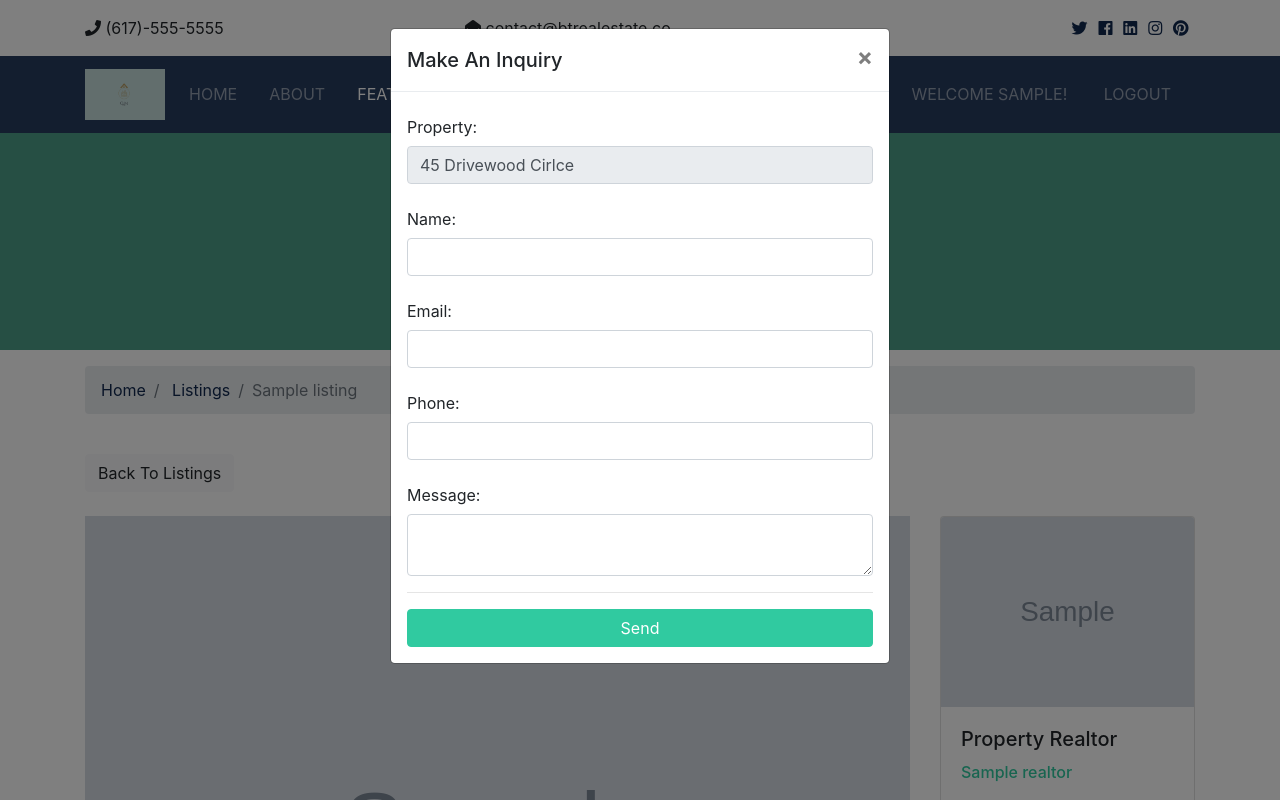
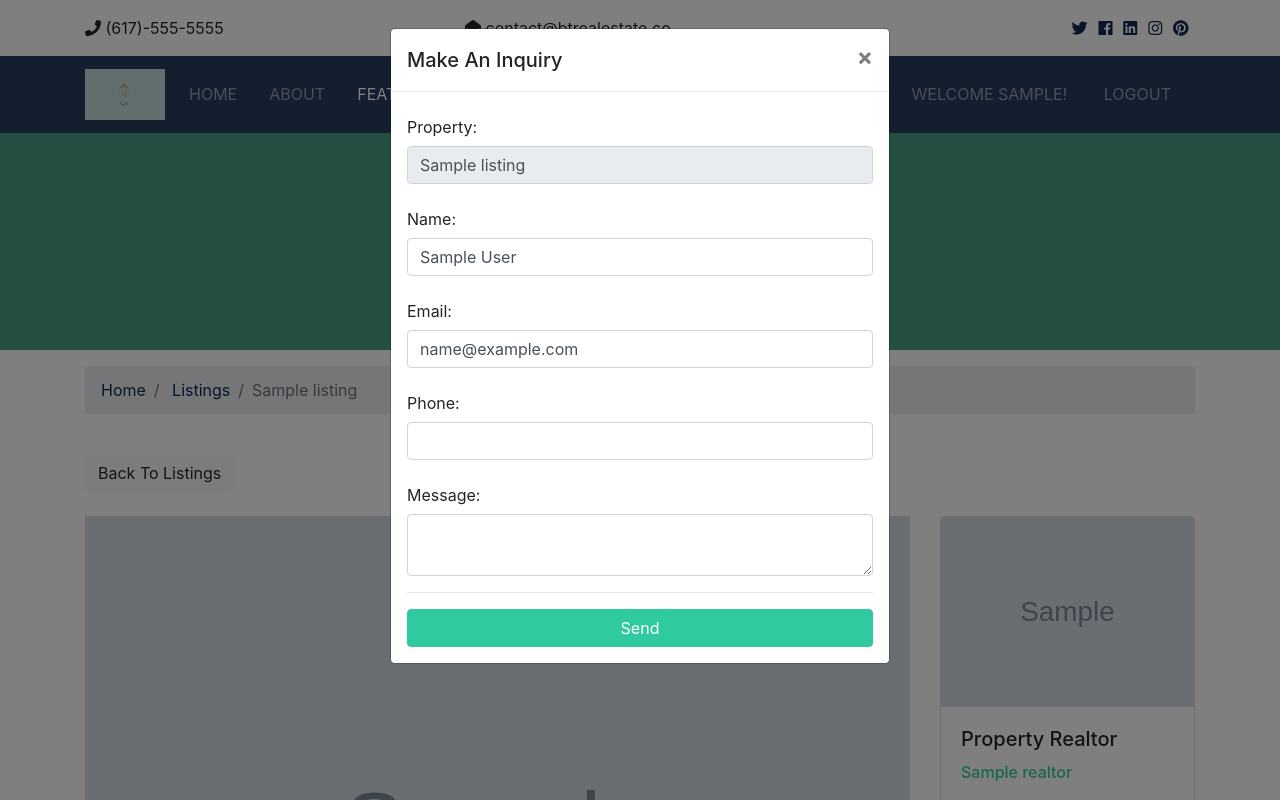
Before and after one commit to qm994/Django-RealEstate, a Django app: page /listings/1 in a window 1280 px wide, after a click on "Make An Inquiry". Run offline with Django 3.2, Linux system fonts and the light colour scheme; a user stored in the database is signed in; tables that the repository leaves empty hold one stand-in row (values such as "Sample post"); grey boxes marked "Sample" are stand-in pictures; some libraries are stand-ins or nearby versions.

Commit message:
contact form prep

```diff
--- /dev/null
+++ b/contacts/urls.py
@@ -0,0 +1,6 @@
+from django.urls import path
+from . import views
+
+urlpatterns = [
+    path('contact', views.contact, name='contact')
+]
--- a/contacts/views.py
+++ b/contacts/views.py
@@ -1,3 +1,4 @@
 from django.shortcuts import render
 
-# Create your views here.
+def contact(request):
+    pass
--- a/realestate/urls.py
+++ b/realestate/urls.py
@@ -8,5 +8,6 @@ urlpatterns = [
     path('listings/', include('listings.urls')),
     # includes accept a full path python import module
     path('accounts/', include('accounts.urls')),
+    path('contact/', include('contacts.urls')),
     path('admin/', admin.site.urls)
 ] + static(settings.MEDIA_URL, document_root=settings.MEDIA_ROOT)
--- a/templates/listings/listing.html
+++ b/templates/listings/listing.html
@@ -2,6 +2,7 @@
 {% block title %}
   | {{ listing.title }}
 {% endblock %}
+
 {% block content %}
 {% load humanize %}
 <section id="showcase-inner" class="py-5 text-white">
@@ -171,18 +172,38 @@
                 </button>
             </div>
             <div class="modal-body">
-                <form>
+                <form action="{% url 'contact' %}" method="POST">
+
+                    <!-- conditional if pass the user info -->
+                    {% csrf_token %}
+                    {% if user.is_authenticated %}
+                        <input type="hidden" name="user_id" value="{{ user.id }}">
+                    {% else %}
+                        <input type="hidden" name="user_id" value="0">
+                    {% endif %}
+                    <input type="hidden" name="realtor_email" value="{{ listing.realtor.email }}">
+                    <input type="hidden" name="realtor_id" value="{{ listing.id }}">
+
+
                     <div class="form-group">
                         <label for="property_name" class="col-form-label">Property:</label>
-                        <input type="text" name="listing" class="form-control" value="45 Drivewood Cirlce" disabled>
+                        <input type="text" name="listing" class="form-control" value="{{ listing.title }}" disabled>
                     </div>
                     <div class="form-group">
                         <label for="name" class="col-form-label">Name:</label>
-                        <input type="text" name="name" class="form-control" required>
+                        <input type="text" name="name" class="form-control"
+                        {% if user.is_authenticated %}
+                            value="{{ user.first_name }} {{ user.last_name  }}"
+                        {% endif %}
+                        required>
                     </div>
                     <div class="form-group">
                         <label for="email" class="col-form-label">Email:</label>
-                        <input type="email" name="email" class="form-control" required>
+                        <input type="email" name="email" class="form-control"
+                        {% if user.is_authenticated %}
+                            value="{{ user.email }}"
+                        {% endif %}
+                        required>
                     </div>
                     <div class="form-group">
                         <label for="phone" class="col-form-label">Phone:</label>
```
Also changed, not shown: templates/pages/index.html (+4 -3 lines).
